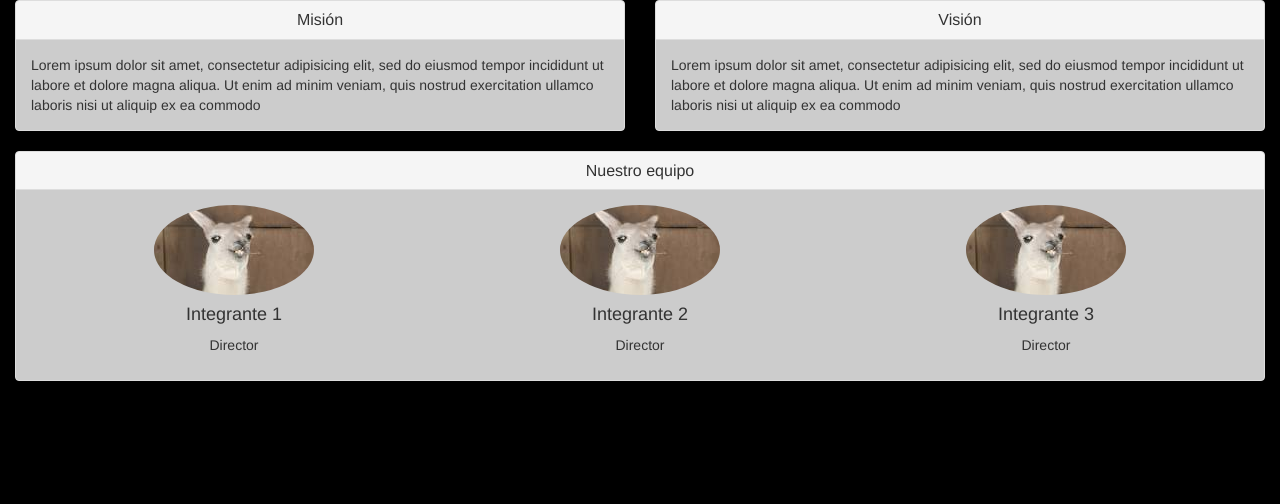
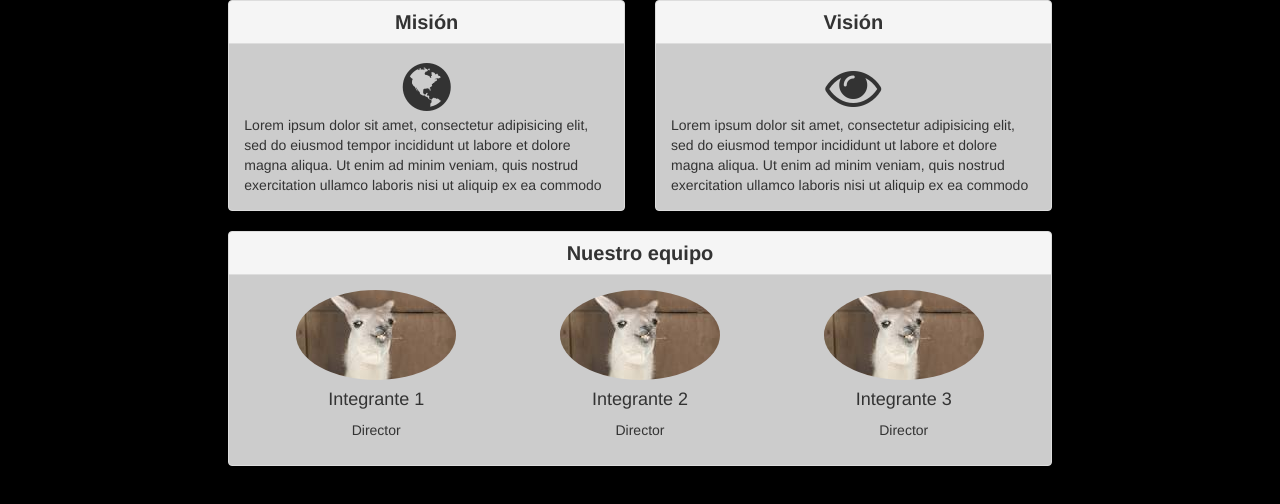
Before and after one commit to CrocoLabs/paginaCorporativa, a plain HTML site: page index.html in a window 1280 px wide. Drawn offline with Linux system fonts and the light colour scheme.

Commit message:
Mejoras en la visualización de la parte B

```diff
--- a/index.html
+++ b/index.html
@@ -4,28 +4,32 @@
 	<title>Crocolabs</title>
 	<meta charset="utf-8">
 	<link href="css/bootstrap.min.css" rel="stylesheet">
+	<link rel="stylesheet" href="//maxcdn.bootstrapcdn.com/font-awesome/4.3.0/css/font-awesome.min.css">
+
 </head>
 <body>
 	<div class="container-fluid">
 		<div class="row">
-			<div class="col-md-6">
+			<div class="col-md-4 col-md-offset-2">
 				<div class="panel panel-default">
 					<div class="panel-heading">
-						<h1 class="panel-title text-center">Misión</h1>
+						<h1 class="panel-title text-center"><strong>Misión</strong></h1>
 					</div>
 					<div class="panel-body">
+						<center><i class="fa fa-globe fa-4x"></i></center>
 						Lorem ipsum dolor sit amet, consectetur adipisicing elit, sed do eiusmod
 						tempor incididunt ut labore et dolore magna aliqua. Ut enim ad minim veniam,
 						quis nostrud exercitation ullamco laboris nisi ut aliquip ex ea commodo
 					</div>
 				</div>
 			</div>
-			<div class="col-md-6">
+			<div class="col-md-4 ">
 				<div class="panel panel-default">
 					<div class="panel-heading">
-						<h1 class="panel-title text-center">Visión</h1>
+						<h1 class="panel-title text-center"><strong>Visión</strong></h1>
 					</div>
 					<div class="panel-body">
+						<center><i class="fa fa-eye fa-4x"></i></center>
 						Lorem ipsum dolor sit amet, consectetur adipisicing elit, sed do eiusmod
 						tempor incididunt ut labore et dolore magna aliqua. Ut enim ad minim veniam,
 						quis nostrud exercitation ullamco laboris nisi ut aliquip ex ea commodo
@@ -35,10 +39,10 @@
 
 		</div>
 		<div class="row">
-			<div class="col-md-12">
+			<div class="col-md-8 col-md-offset-2">
 				<div class="panel panel-default">
 					<div class="panel-heading">
-						<h1 class="panel-title text-center">Nuestro equipo</h1>
+						<h1 class="panel-title text-center"><strong>Nuestro equipo</strong></h1>
 					</div>
 					<div class="panel-body">
 						<div class="col-md-4 foto">
```
Also changed, not shown: css/bootstrap.min.css.
